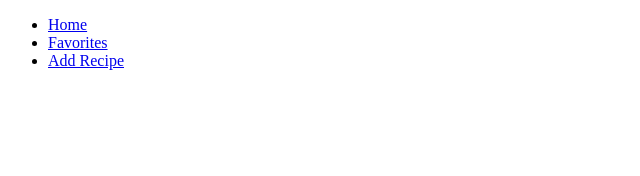
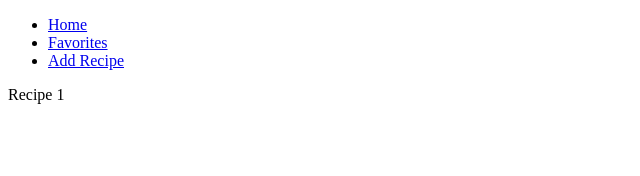
Before and after one commit to Andreeoak/RecipeBook, a Vue app in the folder recipe-book/: page /recipe/1 in a window 1280 px wide. Shown: the top 176 px of the page, without its empty margins (0-640 px from the left). Built offline with nearby package versions, Linux system fonts and the light colour scheme.

Commit message:
Creating dynamic routing for recipe view

```diff
--- a/recipe-book/src/router/index.ts
+++ b/recipe-book/src/router/index.ts
@@ -1,7 +1,8 @@
 import { createRouter, createWebHistory } from 'vue-router'
-import HomeView from '../views/HomeView.vue'
+import HomeView from '@/views/HomeView.vue'
 import FavoritesView from '@/views/FavoritesView.vue'
 import AddRecipeView from '@/views/AddRecipeView.vue'
+import RecipeView from '@/views/RecipeView.vue'
 
 const router = createRouter({
   history: createWebHistory(import.meta.env.BASE_URL),
@@ -20,6 +21,11 @@ const router = createRouter({
       path: '/add-recipe',
       name: 'add-recipe',
       component: AddRecipeView,
+    },
+    {
+      path: '/recipe/:id',
+      name: 'recipe',
+      component: RecipeView,
     }
   ],
 })
--- /dev/null
+++ b/recipe-book/src/views/RecipeView.vue
@@ -0,0 +1,14 @@
+<template>
+  <div>
+    Recipe {{ $route.params.id }}
+  </div>
+</template>
+
+<script setup lang="ts">
+import {useRoute} from 'vue-router';
+
+const route = useRoute();
+
+console.log(route.params.id)
+
+</script>
```
